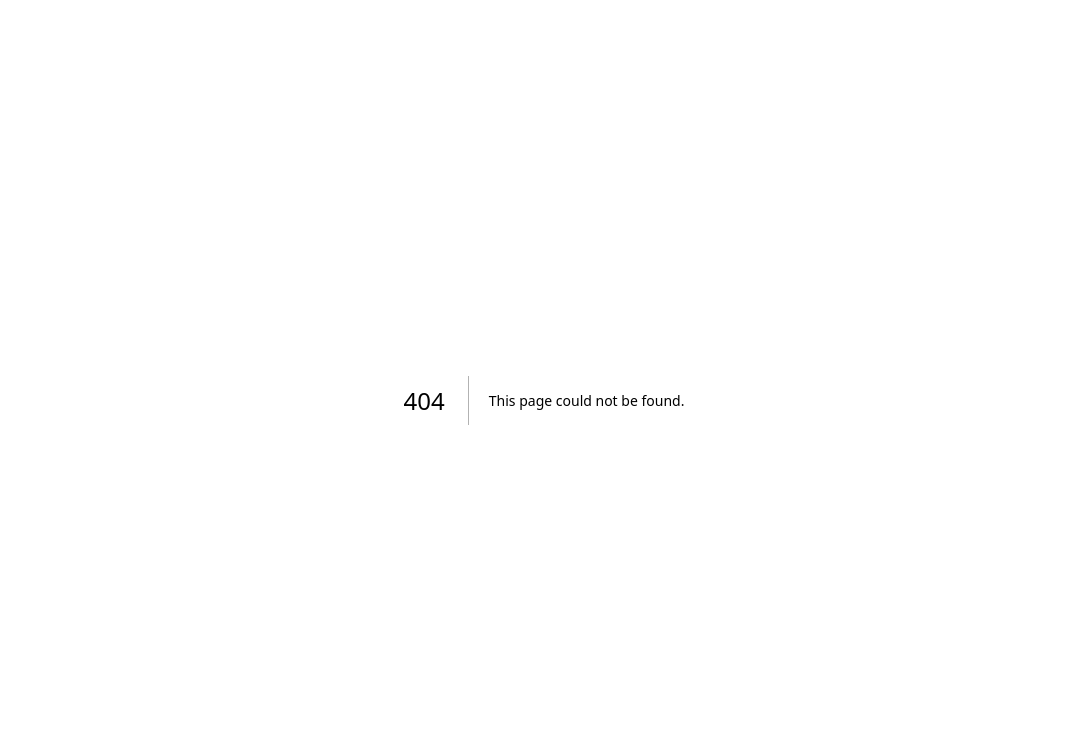
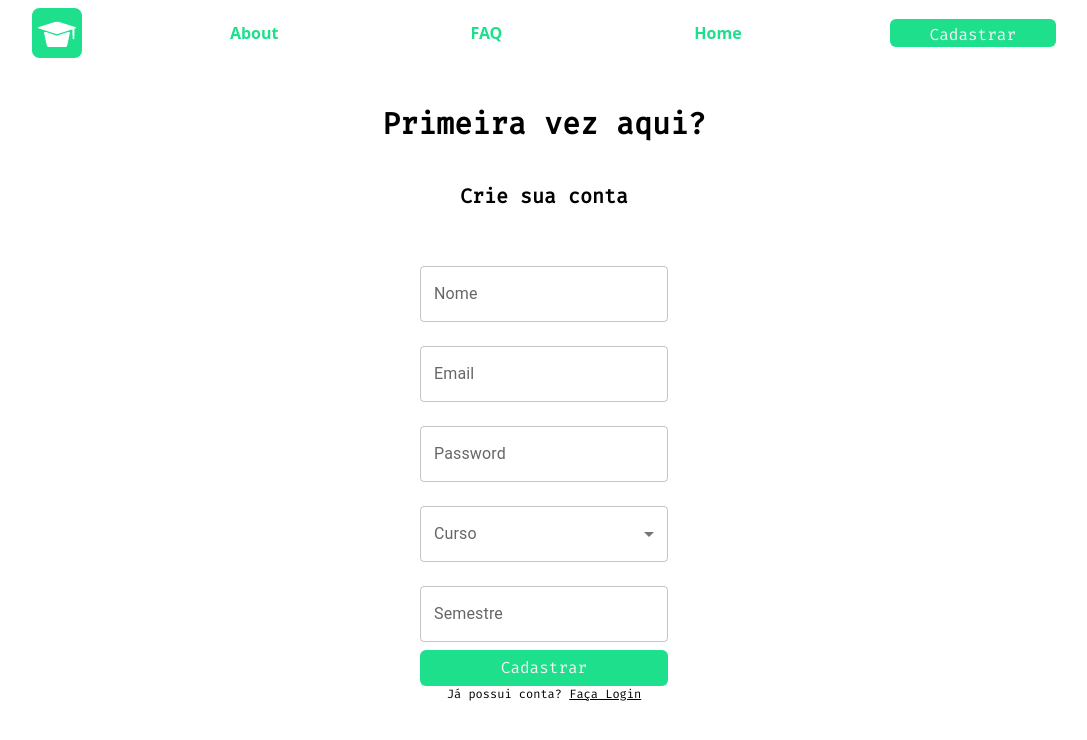
Before and after one commit to LeandroKornelius/UniAvalia-Front, a Next.js app: page /signup in a window 1280 px wide. Before the commit this address had no page. Shown: the top 740 px of the page, without its empty margins (96-1183 px from the left). Built offline with nearby package versions, Linux system fonts and the light colour scheme.

Commit message:
✨feat: singup page

```diff
--- a/src/components/Button.tsx
+++ b/src/components/Button.tsx
@@ -1,9 +1,23 @@
-export default function Button({ buttonText, handleButtonClick, buttonWidth, buttonHeight }: { buttonText: string, handleButtonClick?: () => void, buttonWidth?: string, buttonHeight?: string }) {
-    const buttonStyle = `font-fira px-10 py-1 text-white bg-green rounded-md ${buttonWidth || 'w-52'} ${buttonHeight || 'h-7'}`;
+export default function Button({
+  buttonText,
+  handleButtonClick,
+  buttonWidth,
+  buttonHeight,
+  buttonType,
+}: {
+  buttonText: string;
+  handleButtonClick?: () => void;
+  buttonWidth?: string;
+  buttonHeight?: string;
+  buttonType?: "button" | "submit" | "reset" | undefined;
+}) {
+  const buttonStyle = `font-fira px-10 py-1 text-white bg-green rounded-md ${
+    buttonWidth || "w-52"
+  } ${buttonHeight || "h-7"}`;
   return (
     <button
       className={buttonStyle}
-            type="button"
+      type={buttonType}
       onClick={handleButtonClick}
     >
       {buttonText}
--- /dev/null
+++ b/src/pages/signup/index.tsx
@@ -0,0 +1,201 @@
+import Button from "@/components/Button";
+import NavBar from "@/components/NavBar";
+import { HeadMetaType } from "@/types/headMetaType";
+import { TextField } from "@mui/material";
+import { Field, Form, Formik, useFormik } from "formik";
+import { Fira_Mono } from "next/font/google";
+import Head from "next/head";
+import Image from "next/image";
+import * as Yup from "yup";
+
+export const metadata: HeadMetaType = {
+  title: "Signup",
+  description:
+    "Sign up to UniAvalia to access our system. Join a community dedicated to helping students make informed class selections.",
+};
+
+const fira_mono = Fira_Mono({
+  subsets: ["latin"],
+  display: "swap",
+  variable: "--font-fira-mono",
+  weight: "400",
+});
+
+interface SignupFormValues {
+  email: string;
+  username: string;
+  password: string;
+  degree: string;
+  semester: string;
+}
+
+const schema = Yup.object({
+  username: Yup.string()
+    .max(30, "Must be 15 characters or less")
+    .required("Required"),
+  email: Yup.string().email("Invalid email address").required("Required"),
+  password: Yup.string()
+    .max(15, "Must be 20 characters or less")
+    .required("Required"),
+  degree: Yup.string().required("Required"),
+  semester: Yup.number().max(20).required("Required"),
+});
+
+export default function Signup() {
+  const formik = useFormik({
+    initialValues: {
+      email: "",
+      username: "",
+      password: "",
+      degree: "",
+      semester: "",
+    },
+    validationSchema: schema,
+    onSubmit: (values) => {
+      alert(JSON.stringify(values, null, 2));
+    },
+  });
+  return (
+    <>
+      <Head>
+        <title>{metadata.title}</title>
+        <meta name="description" content={metadata.description} />
+        <link rel="icon" href="/greenLogo.svg" sizes="any" />
+      </Head>
+      <main className={`${fira_mono.variable}`}>
+        <NavBar
+          selectedPageText={""}
+          buttonText={"Cadastrar"}
+          buttonWidth={"170"}
+        />
+        <div className="h-screen w-screen grid content-between lg:h-full p-6 lg:px-24 lg:py-0">
+          <div className="grid justify-items-center space-y-6 md:space-y-10">
+            <Image
+              src="/greenLogoText.svg"
+              alt="Uniavalia Logo with text"
+              className="flex lg:hidden"
+              width={72}
+              height={72}
+            />
+            <h1 className="font-fira text-center text-2xl md:text-3xl font-extrabold">
+              Primeira vez aqui?
+            </h1>
+            <h2 className="font-fira font-bold text-center text-2xl md:text-xl">
+              Crie sua conta
+            </h2>
+            <Formik
+              initialValues={{ username: "", email: "", password: "" }}
+              onSubmit={(values, { resetForm }) => {
+                console.log(values);
+                resetForm();
+              }}
+            >
+              {({ handleReset }) => (
+                <Form
+                  className="grid justify-items-center"
+                  onSubmit={formik.handleSubmit}
+                >
+                  <Field
+                    name="username"
+                    id="username"
+                    as={TextField}
+                    label="Nome"
+                    type="text"
+                    variant="outlined"
+                    fullWidth
+                    margin="normal"
+                    onChange={formik.handleChange}
+                    value={formik.values.username}
+                  />
+                  {formik.touched.username && formik.errors.username ? (
+                    <div className="text-red-500">{formik.errors.username}</div>
+                  ) : null}
+
+                  <Field
+                    name="email"
+                    id="email"
+                    as={TextField}
+                    label="Email"
+                    type="email"
+                    variant="outlined"
+                    fullWidth
+                    margin="normal"
+                    onChange={formik.handleChange}
+                    value={formik.values.email}
+                  />
+                  {formik.touched.email && formik.errors.email ? (
+                    <div className="text-red-500">{formik.errors.email}</div>
+                  ) : null}
+
+                  <Field
+                    name="password"
+                    id="password"
+                    as={TextField}
+                    label="Password"
+                    type="password"
+                    variant="outlined"
+                    fullWidth
+                    margin="normal"
+                    onChange={formik.handleChange}
+                    value={formik.values.password}
+                  />
+                  {formik.touched.password && formik.errors.password ? (
+                    <div className="text-red-500">{formik.errors.password}</div>
+                  ) : null}
+
+                  <Field
+                    name="degree"
+                    id="degree"
+                    as={TextField}
+                    select
+                    label="Curso"
+                    variant="outlined"
+                    fullWidth
+                    margin="normal"
+                    onChange={formik.handleChange}
+                    value={formik.values.degree}
+                  >
+                    <option value="">Selecione seu curso</option>
+                    <option value="opcao1">Opção 1</option>
+                    <option value="opcao2">Opção 2</option>
+                    <option value="opcao3">Opção 3</option>
+                  </Field>
+                  {formik.touched.degree && formik.errors.degree ? (
+                    <div className="text-red-500">{formik.errors.degree}</div>
+                  ) : null}
+
+                  <Field
+                    name="semester"
+                    id="semester"
+                    as={TextField}
+                    label="Semestre"
+                    type="number"
+                    variant="outlined"
+                    fullWidth
+                    margin="normal"
+                    onChange={formik.handleChange}
+                    value={formik.values.semester}
+                  />
+                  {formik.touched.semester && formik.errors.semester ? (
+                    <div className="text-red-500">{formik.errors.semester}</div>
+                  ) : null}
+
+                  <Button
+                    buttonText="Cadastrar"
+                    buttonWidth="w-full"
+                    buttonHeight="h-7 md:h-9"
+                    buttonType="submit"
+                  />
+                  <p className="font-fira text-xs">
+                    Já possui conta?{" "}
+                    <a className="font-fira underline text-xs">Faça Login</a>
+                  </p>
+                </Form>
+              )}
+            </Formik>
+          </div>
+        </div>
+      </main>
+    </>
+  );
+}
```
Also changed, not shown: package.json (+6 -1 lines), 1 other file (tests, documents, lock files or other folders). Lines whose indentation alone changed are shown as unchanged.
